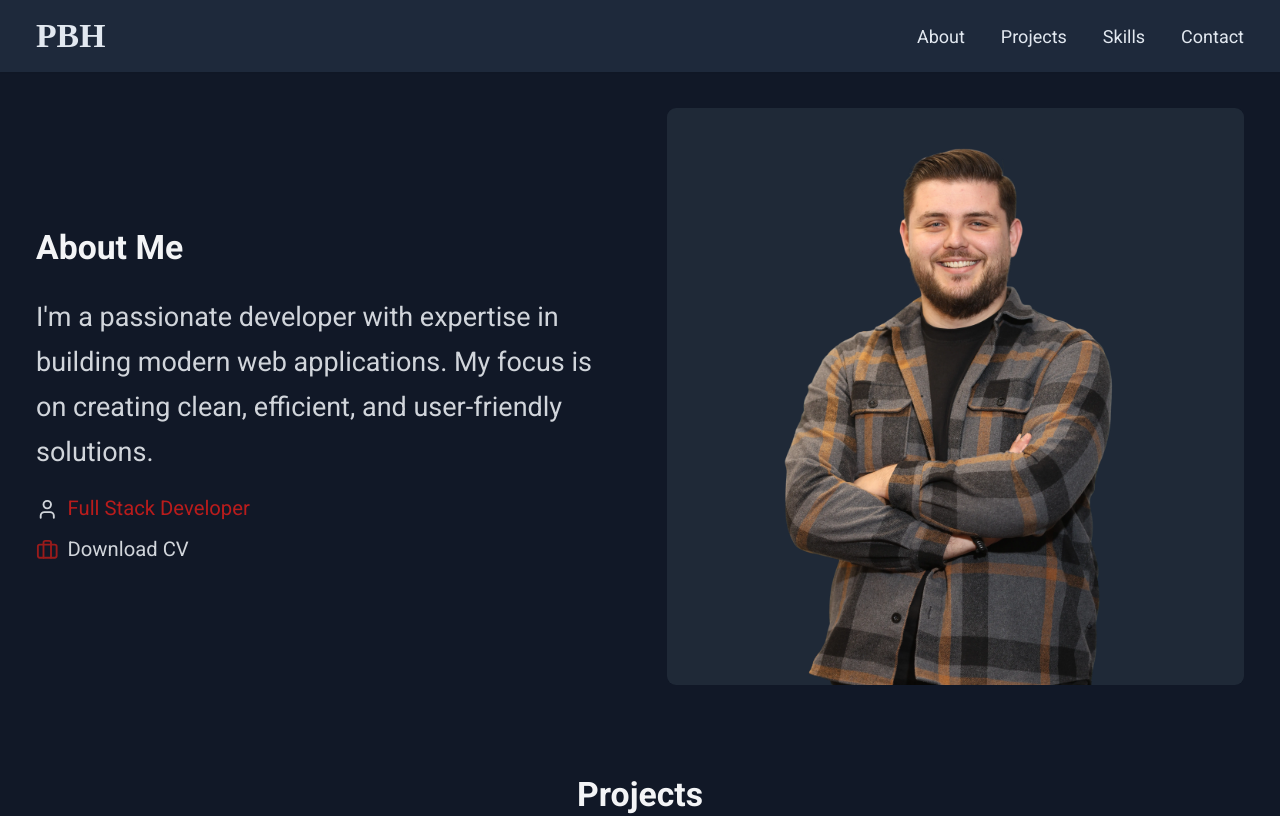
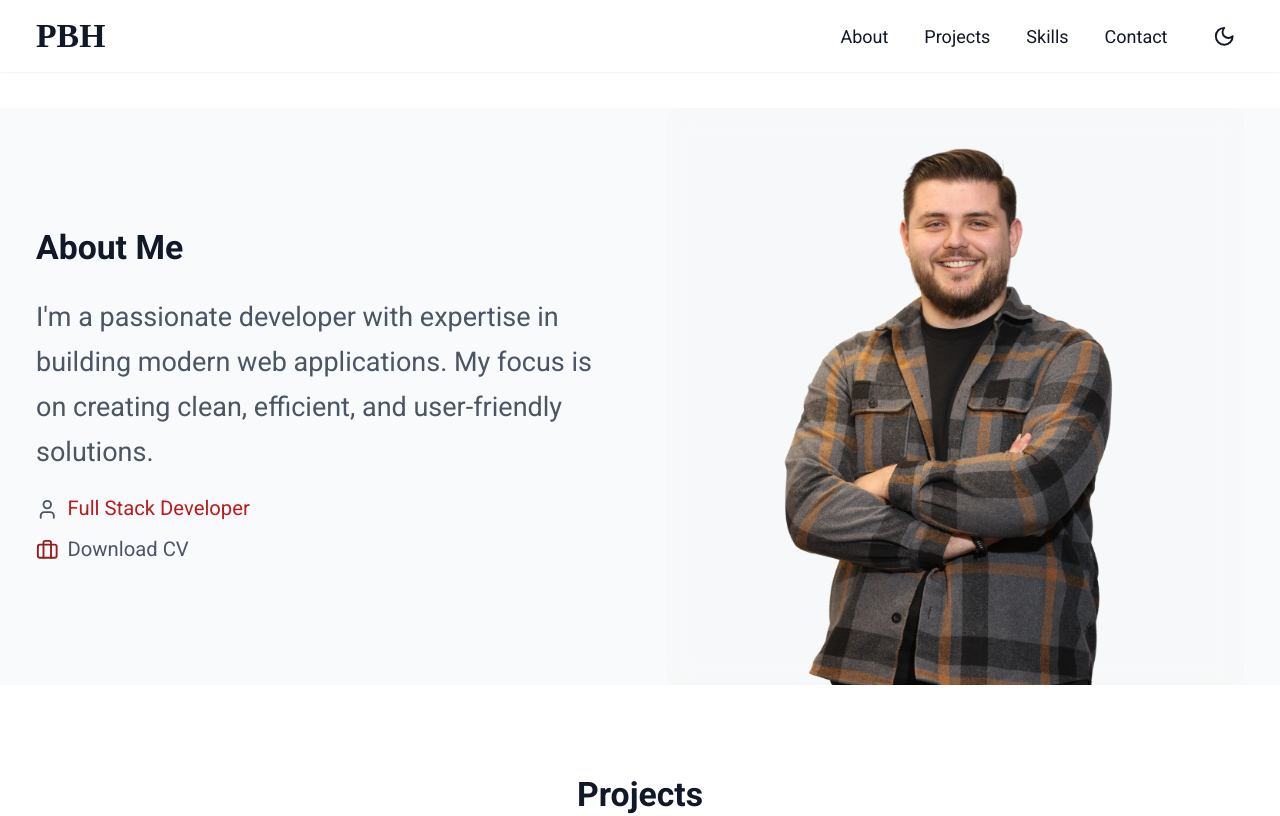
Before and after one commit to Petrit-Halabaku/Petrit-Halabaku, a React (Vite) app: page / in a window 1280 px wide. Shown: the top 816 px of the page. Built offline with nearby package versions, Linux system fonts and the light colour scheme; a web font is replaced by a local one.

Commit message:
update contact form

```diff
--- a/src/components/Header.tsx
+++ b/src/components/Header.tsx
@@ -2,7 +2,7 @@ import { useState } from "react";
 import { Link, useNavigate } from "react-router-dom";
 import { motion } from "framer-motion";
 import { Menu, Candy } from "lucide-react";
-// import { ThemeToggle } from "./ThemeToggle";
+import { ThemeToggle } from "./ThemeToggle";
 import { scrollToSection } from "./ScrollToSection";
 
 export function Header() {
@@ -51,7 +51,7 @@ export function Header() {
                 {item}
               </Link>
             ))}
-            {/* <ThemeToggle /> */}
+            <ThemeToggle />
           </nav>
 
           <button
@@ -82,7 +82,9 @@ export function Header() {
                 {item}
               </Link>
             ))}
-            <div className="px-4 py-2">{/* <ThemeToggle /> */}</div>
+            <div className="px-4 py-2">
+              <ThemeToggle />
+            </div>
           </motion.nav>
         )}
       </div>
```
